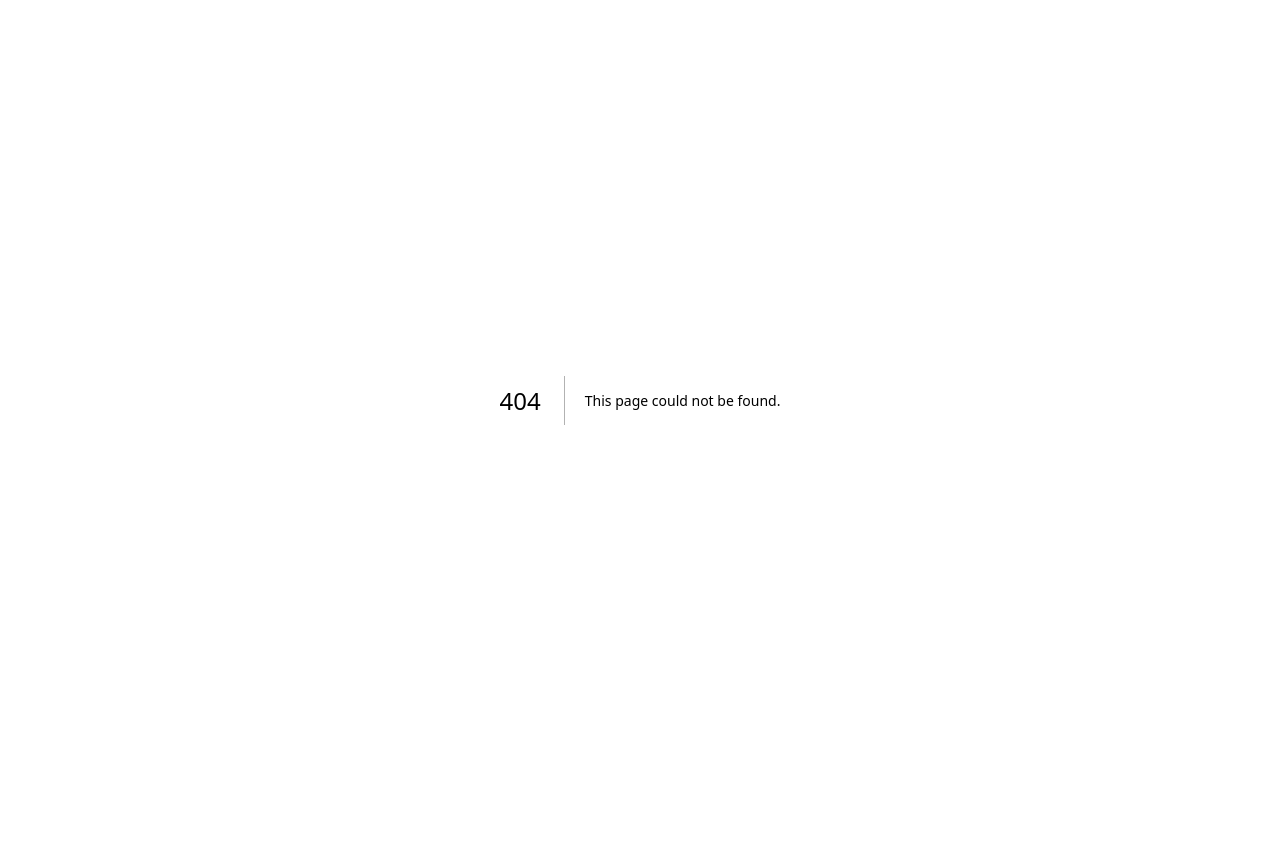
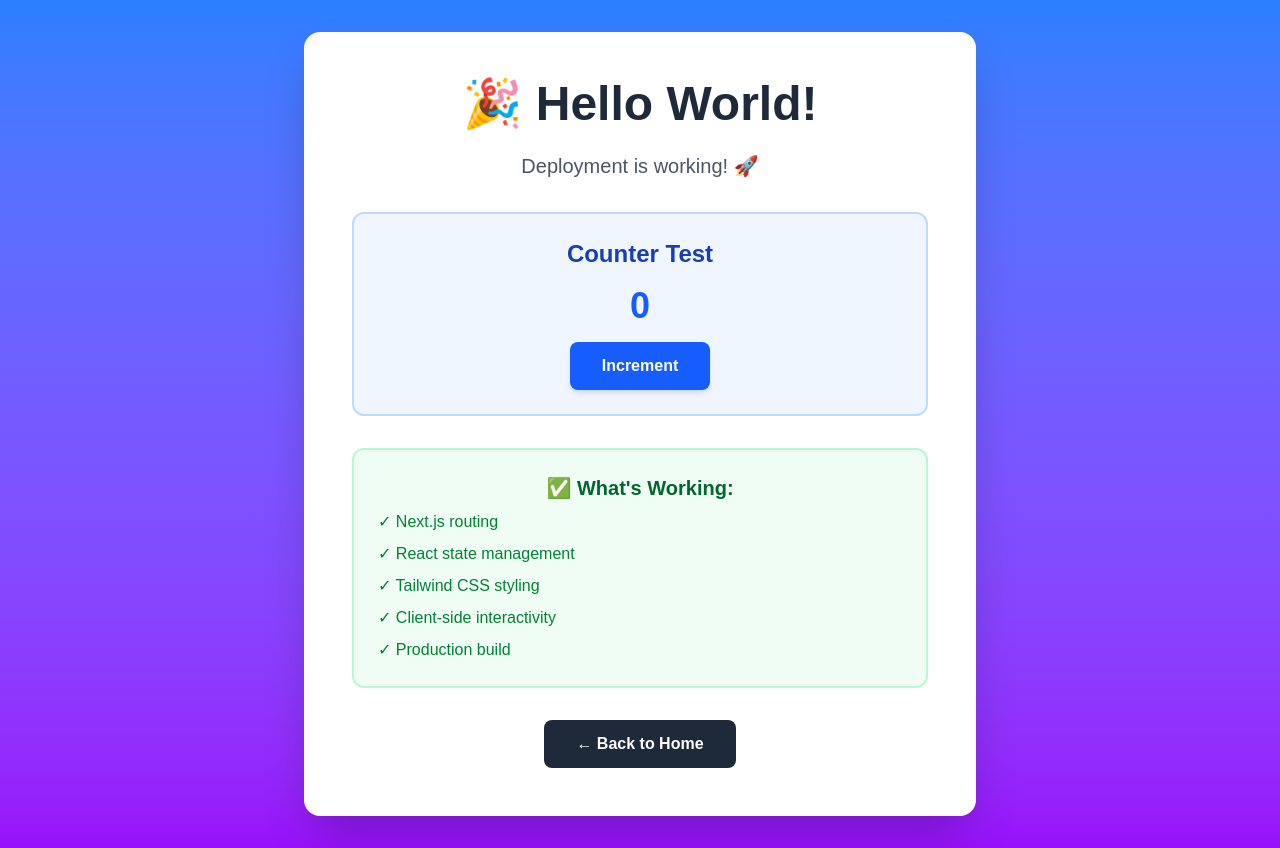
Before and after one commit to reillykneedler/openai-chatkit-starter-app, a Next.js app: page /test in a window 1280 px wide. Before the commit this address had no page. Before the commit the page ends 800 px from the top, so only its background shows below. Built offline with nearby package versions, Linux system fonts and the light colour scheme.

Commit message:
Add simple test/hello world page

```diff
--- a/app/page.tsx
+++ b/app/page.tsx
@@ -60,10 +60,16 @@ export default function Home() {
           ))}
         </div>
 
-        <div className="mt-12 text-center">
+        <div className="mt-12 text-center space-y-4">
           <p className="text-sm text-slate-500 dark:text-slate-500">
             More chatbots coming soon!
           </p>
+          <a
+            href="/test"
+            className="inline-block px-6 py-3 bg-green-600 text-white rounded-lg hover:bg-green-700 transition-colors font-semibold"
+          >
+            🧪 Test Page (Hello World)
+          </a>
         </div>
       </div>
     </main>
--- /dev/null
+++ b/app/test/page.tsx
@@ -0,0 +1,55 @@
+"use client";
+
+import { useState } from "react";
+import Link from "next/link";
+
+export default function TestPage() {
+  const [count, setCount] = useState(0);
+
+  return (
+    <main className="flex min-h-screen flex-col items-center justify-center bg-gradient-to-b from-blue-500 to-purple-600 p-8">
+      <div className="bg-white rounded-2xl shadow-2xl p-12 max-w-2xl w-full text-center">
+        <h1 className="text-5xl font-bold text-gray-800 mb-6">
+          🎉 Hello World!
+        </h1>
+
+        <p className="text-xl text-gray-600 mb-8">
+          Deployment is working! 🚀
+        </p>
+
+        <div className="bg-blue-50 border-2 border-blue-200 rounded-xl p-6 mb-8">
+          <h2 className="text-2xl font-semibold text-blue-800 mb-4">
+            Counter Test
+          </h2>
+          <p className="text-4xl font-bold text-blue-600 mb-4">{count}</p>
+          <button
+            onClick={() => setCount(count + 1)}
+            className="bg-blue-600 hover:bg-blue-700 text-white font-semibold py-3 px-8 rounded-lg transition-colors shadow-md"
+          >
+            Increment
+          </button>
+        </div>
+
+        <div className="bg-green-50 border-2 border-green-200 rounded-xl p-6 mb-8">
+          <h2 className="text-xl font-semibold text-green-800 mb-2">
+            ✅ What&apos;s Working:
+          </h2>
+          <ul className="text-left text-green-700 space-y-2">
+            <li>✓ Next.js routing</li>
+            <li>✓ React state management</li>
+            <li>✓ Tailwind CSS styling</li>
+            <li>✓ Client-side interactivity</li>
+            <li>✓ Production build</li>
+          </ul>
+        </div>
+
+        <Link
+          href="/"
+          className="inline-block bg-gray-800 hover:bg-gray-900 text-white font-semibold py-3 px-8 rounded-lg transition-colors"
+        >
+          ← Back to Home
+        </Link>
+      </div>
+    </main>
+  );
+}
```
